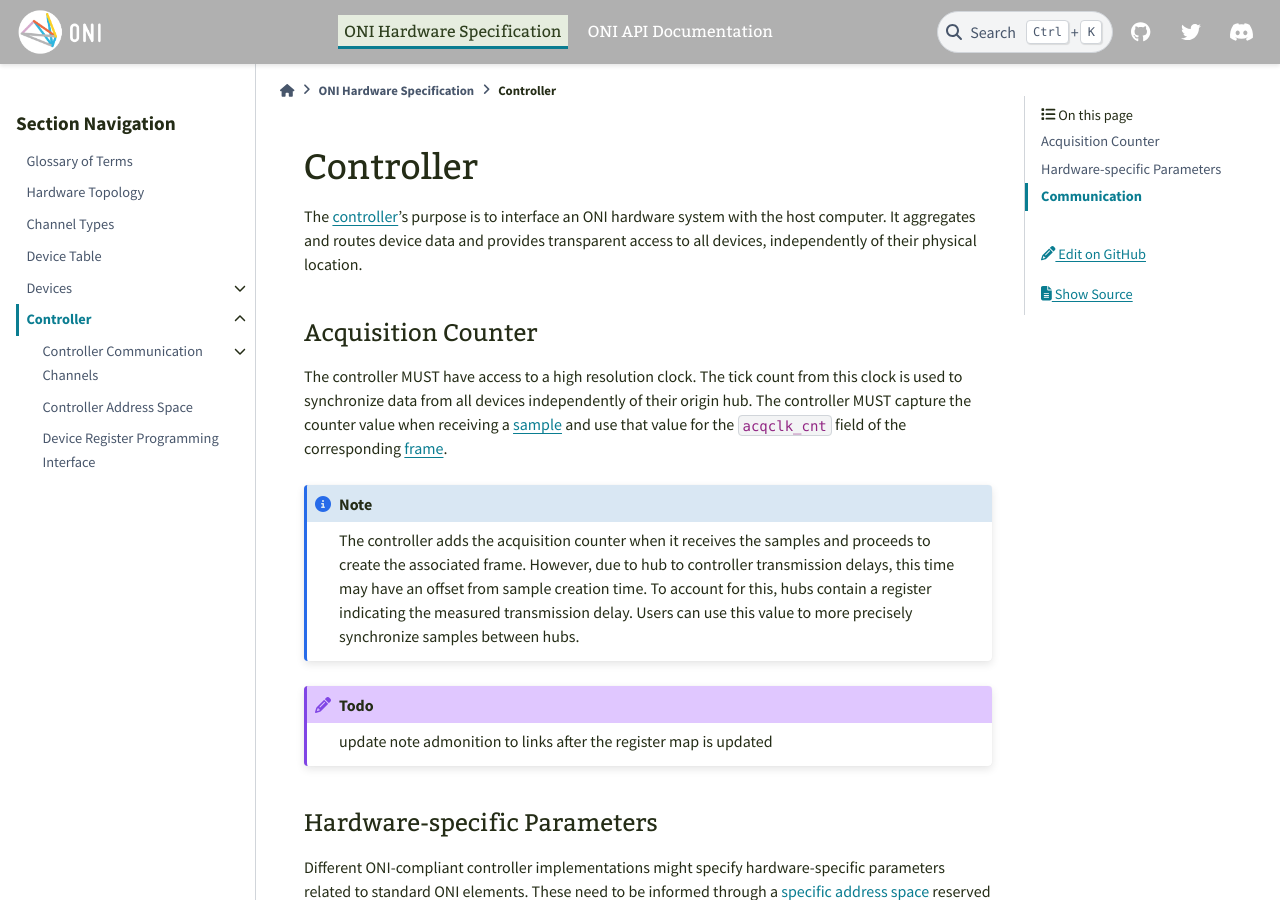
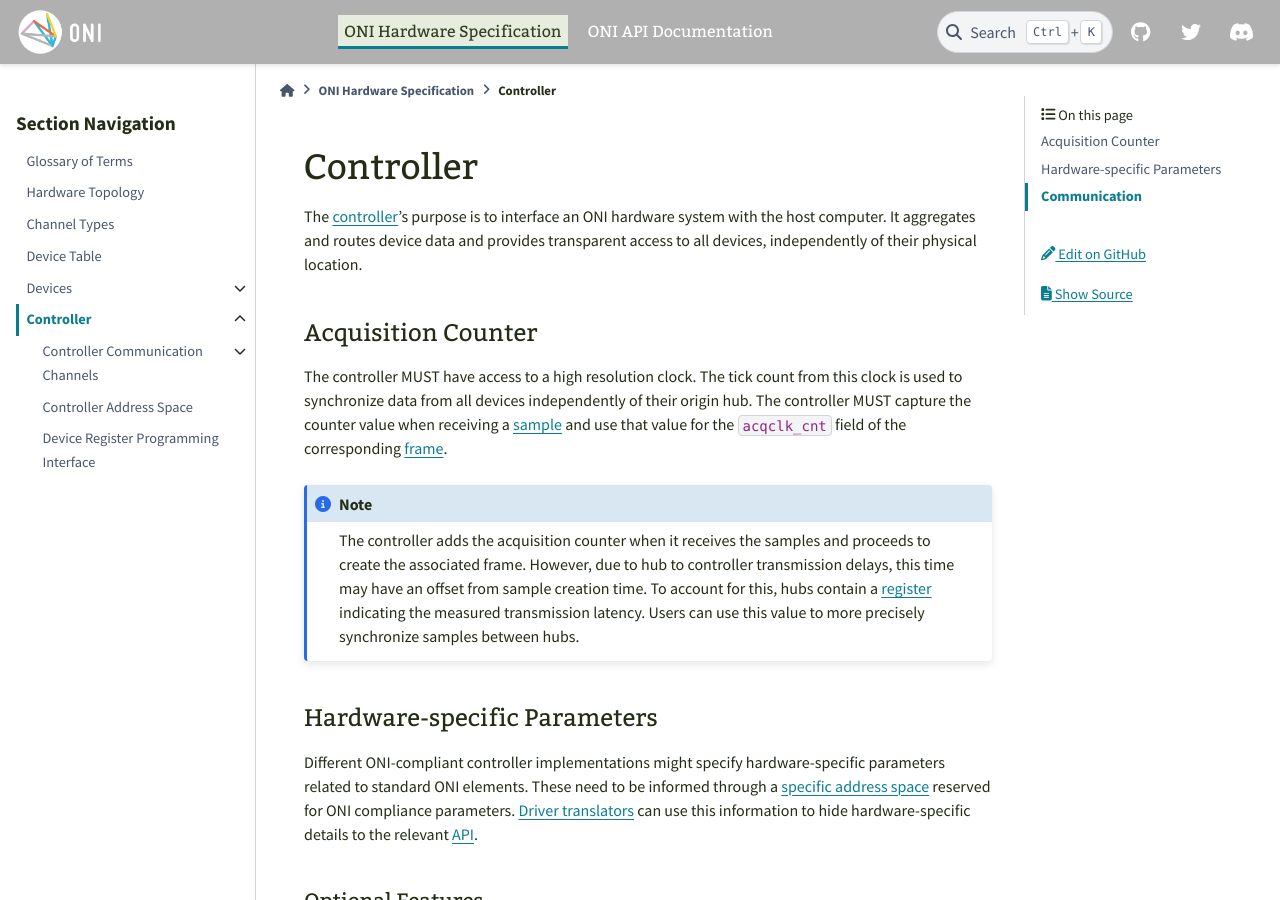
Before and after one commit to open-ephys/ONI, a Sphinx documentation site: the page built from source/hw-spec/controller/index.rst, in a window 1280 px wide and 900 px high. Built offline with Sphinx 7.4.7 and the PyData theme 0.15.4, drawn with Linux system fonts in a browser that asks for light colours.

Commit message:
Add link to latency register in acquisition counter admonition

```diff
--- a/source/hw-spec/controller/index.rst
+++ b/source/hw-spec/controller/index.rst
@@ -19,11 +19,9 @@ and use that value for the ``acqclk_cnt`` field of the corresponding :ref:`frame
 .. note:: The controller adds the acquisition counter when it receives the samples
     and proceeds to create the associated frame. However, due to hub to controller
     transmission delays, this time may have an offset from sample creation time.
-    To account for this, hubs contain a register indicating the measured
-    transmission delay. Users can use this value to more precisely synchronize
+    To account for this, hubs contain a :ref:`register<hub_tx_latency>` indicating the measured
+    transmission latency. Users can use this value to more precisely synchronize
     samples between hubs.
-
-.. todo::  update note admonition to links after the register map is updated
 
 .. _controller_params:
 
```
